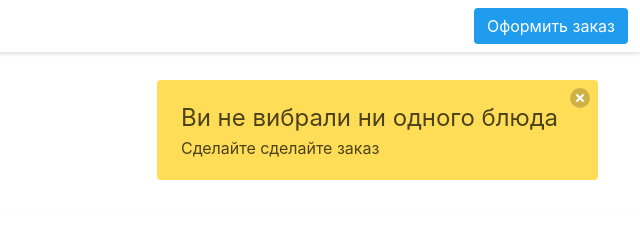
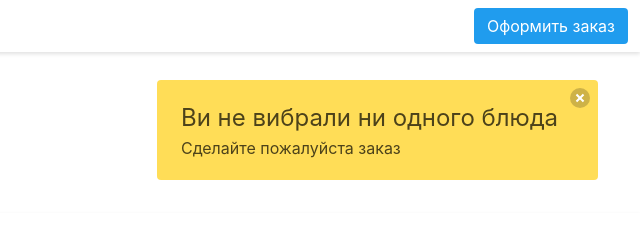
Before and after one commit to a1exalexander/mini-restaurant, a plain HTML site: page index.html in a window 1280 px wide. Both pictures are taken after a click on the link "Оформить заказ". Shown: the top 227 px of the page, 640-1280 px from the left. Drawn offline with nearby package versions, Linux system fonts and the light colour scheme.

Commit message:
fix text

```diff
--- a/index.html
+++ b/index.html
@@ -26,7 +26,7 @@
 			<div id='notification-warning' class="notification bounceInRight is-warning">
 				<button id='close-warning' class="delete"></button>
 				<p id='notification-text' class='notification__heading is-size-4'>Ви не вибрали ни одного блюда</p>
-				<p class='notification__text'>Сделайте сделайте заказ</p>
+				<p class='notification__text'>Сделайте пожалуйста заказ</p>
 			</div>
 			<div class="modal fadeIn" id='order-modal'>
 				<div class="modal-background" id='close-modal-bg'></div>
```
